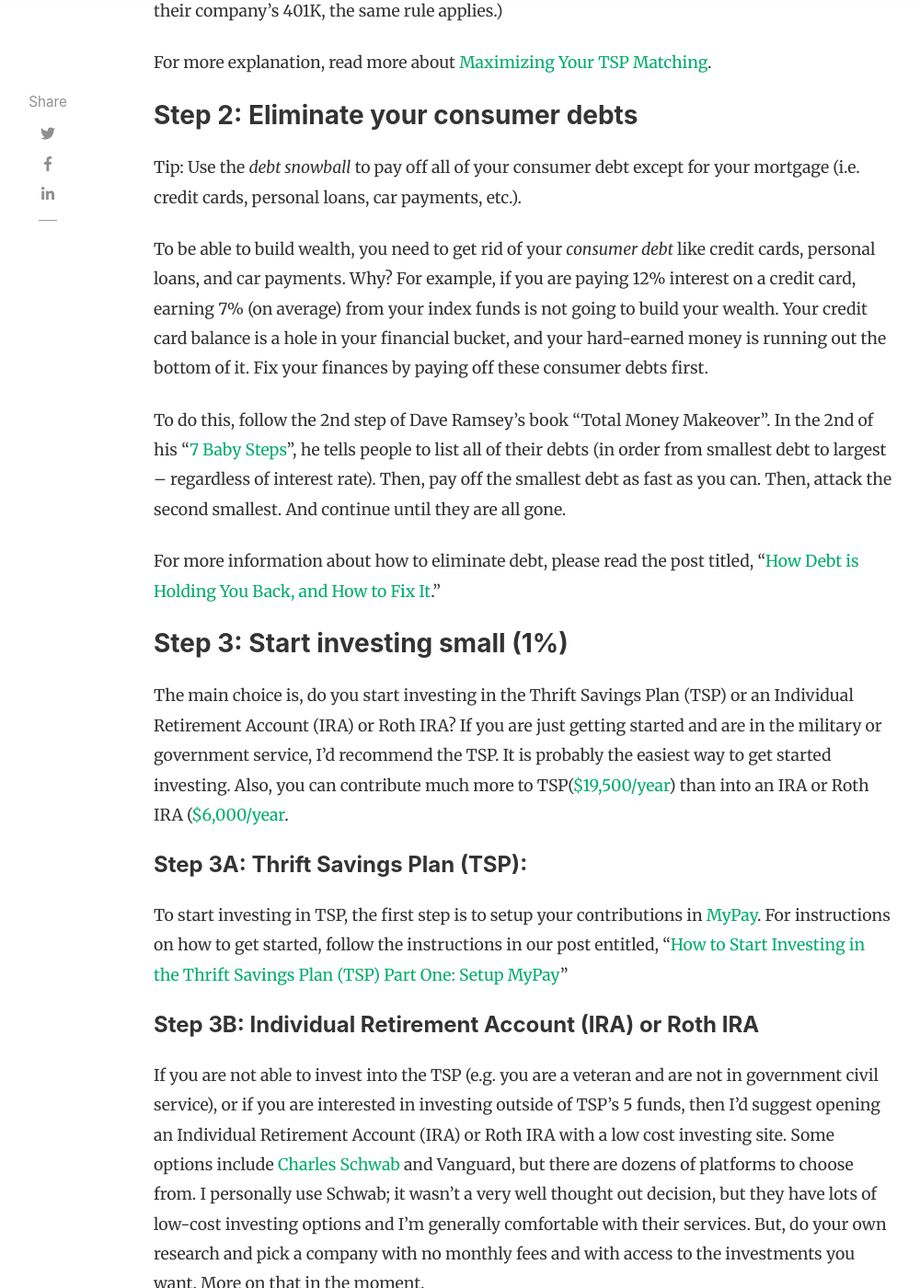
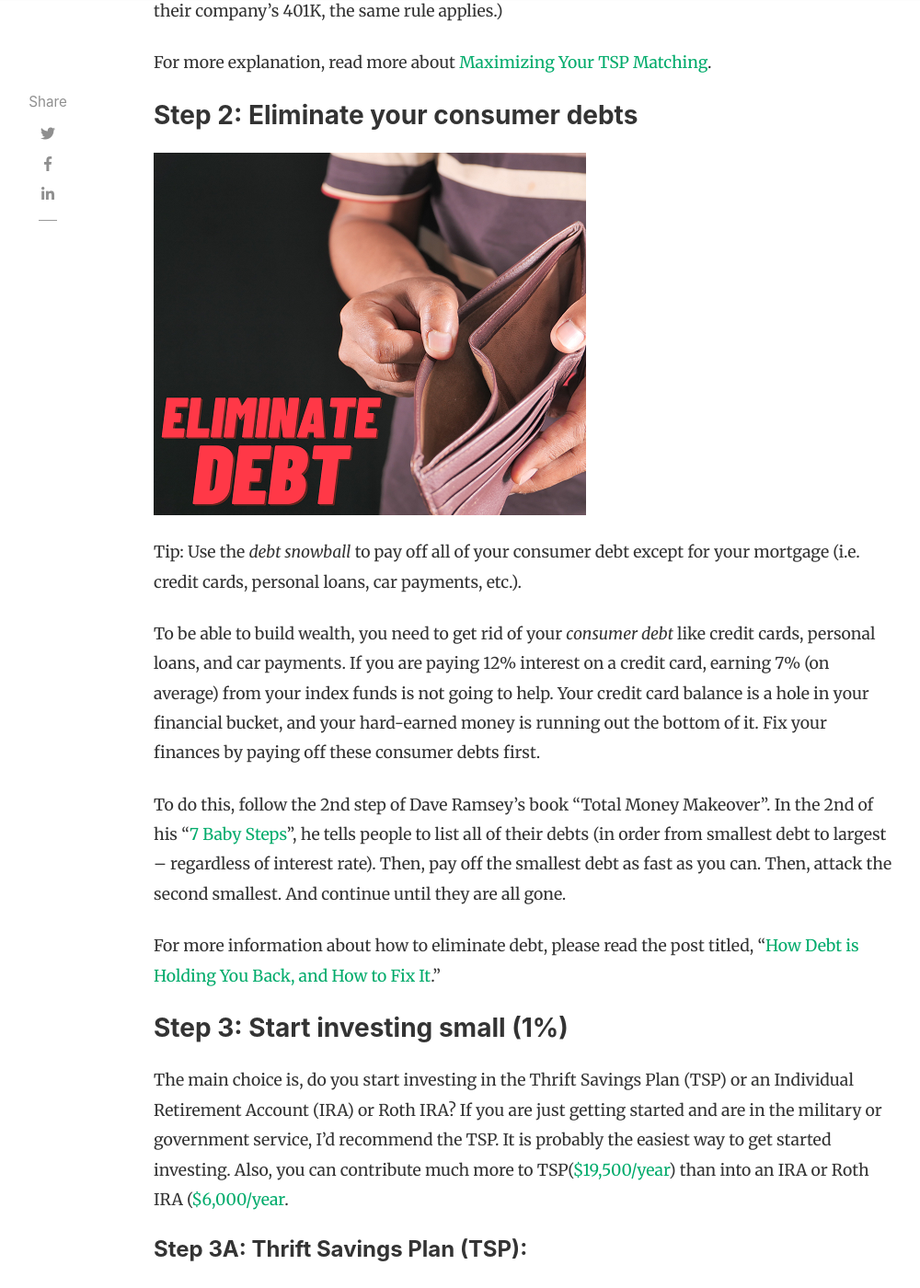
Before and after one commit to militaryinvestor/militaryinvestor.github.io, a Jekyll site: the page built from _posts/2021-12-12-Step-by-Step-Guide-to-Passive-Military-Investing.md, in a window 1280 px wide and 1400 px high, scrolled down 4024 px. Shown: the whole window at 92% size, without its empty margins (118-1118 px from the left). Built offline with Jekyll 4.4.1, drawn with Linux system fonts in a browser that asks for light colours; nearby versions of some CDN libraries; comment, search, counter and statistics services are not loaded.

Commit message:
Update 2021-12-12-Step-by-Step-Guide-to-Passive-Military-Investing.md

```diff
--- a/_posts/2021-12-12-Step-by-Step-Guide-to-Passive-Military-Investing.md
+++ b/_posts/2021-12-12-Step-by-Step-Guide-to-Passive-Military-Investing.md
@@ -43,10 +43,11 @@
 
 ### Step 2: Eliminate your consumer debts
 <div id="step-2"></div>
+![Eliminate Consumer Debts](../assets/images/2021-12-16-Military-Investing-Step-2-Eliminate-Debt.png)
 
 Tip: Use the _debt snowball_ to pay off all of your consumer debt except for your mortgage (i.e. credit cards, personal loans, car payments, etc.).
 
-To be able to build wealth, you need to get rid of your _consumer debt_ like credit cards, personal loans, and car payments.  Why?  For example, if you are paying 12% interest on a credit card, earning 7% (on average) from your index funds is not going to build your wealth.  Your credit card balance is a hole in your financial bucket, and your hard-earned money is running out the bottom of it. Fix your finances by paying off these consumer debts first.
+To be able to build wealth, you need to get rid of your _consumer debt_ like credit cards, personal loans, and car payments.  If you are paying 12% interest on a credit card, earning 7% (on average) from your index funds is not going to help.  Your credit card balance is a hole in your financial bucket, and your hard-earned money is running out the bottom of it. Fix your finances by paying off these consumer debts first.
 
 To do this, follow the 2nd step of Dave Ramsey's book “Total Money Makeover”. In the 2nd of his “[7 Baby Steps](https://www.ramseysolutions.com/dave-ramsey-7-baby-steps#baby_step_2)”, he tells people to list all of their debts (in order from smallest debt to largest – regardless of interest rate). Then, pay off the smallest debt as fast as you can. Then, attack the second smallest. And continue until they are all gone.
 
```
